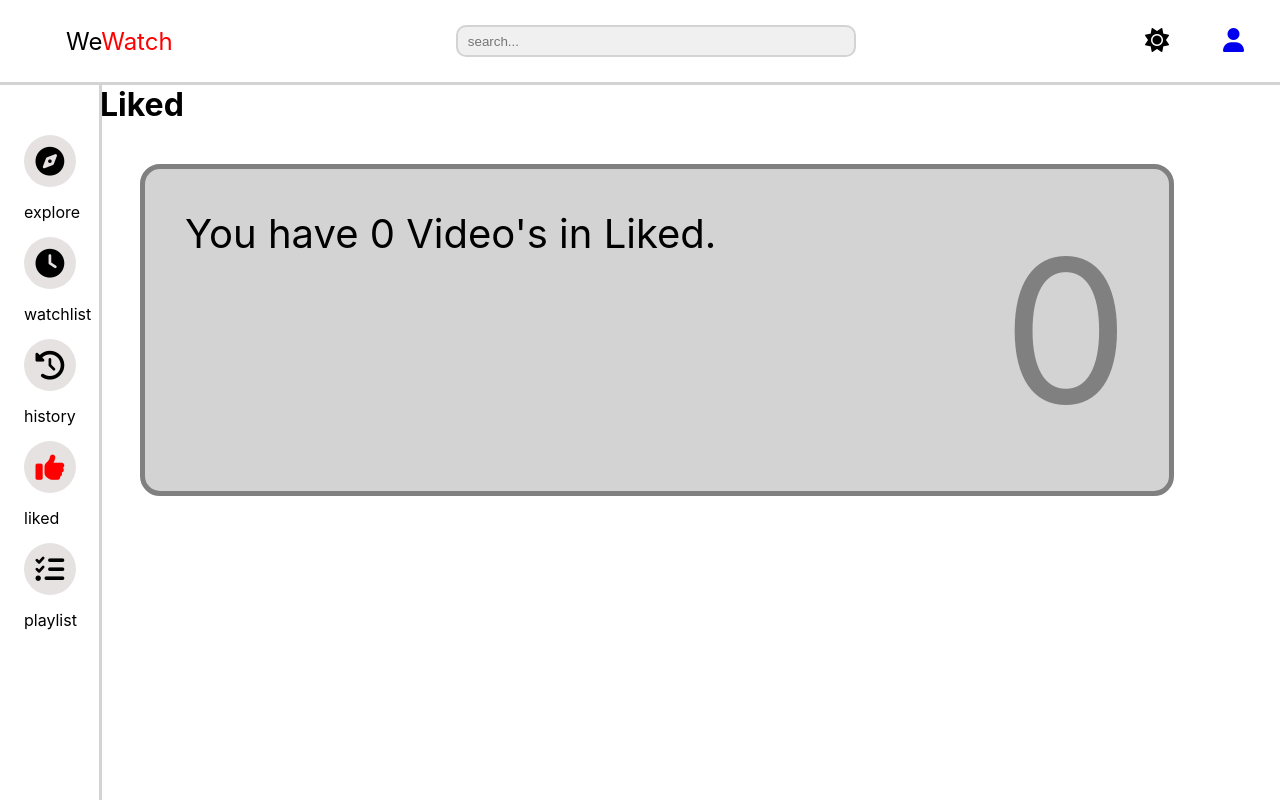
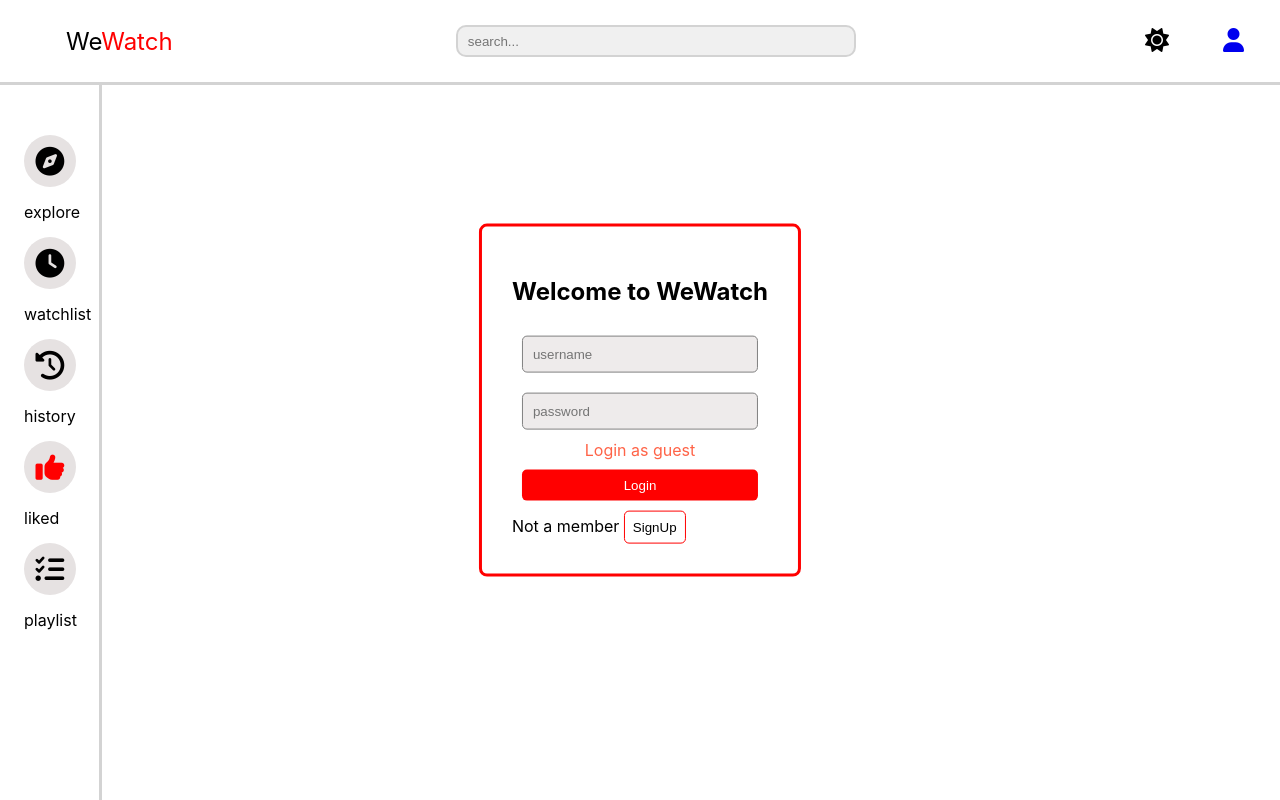
Before and after one commit to adhairyaa/wewatch, a React (Create React App) app: page /liked in a window 1280 px wide. Built offline with nearby package versions, Linux system fonts and the light colour scheme; some icons are missing.

Commit message:
add : private route

```diff
--- a/src/Context/AuthContext.js
+++ b/src/Context/AuthContext.js
@@ -72,6 +72,7 @@ export const AuthProvider = ({ children }) => {
         loginUserWithCredentials,
         logoutUser,
         signupUserWithCredentials,
+        currentUser,
       }}
     >
       {children}
--- a/src/Routes/Router.js
+++ b/src/Routes/Router.js
@@ -8,17 +8,25 @@ import History from "../Pages/History";
 import Login from "../Pages/login/Login";
 import VideoPlayer from "../Pages/VideoPlayer";
 import SignUp from "../Pages/signup/SignUp";
+import { useAuth } from "../Context/AuthContext";
 
 export default function Router() {
+  const { currentUser } = useAuth();
   return (
     <div>
       <Routes>
         <Route path="/" element={<Navigate to="/explore" replace={true} />} />
         <Route path="/explore" element={<Home />} />
-        <Route path="/history" element={<History />} />
-        <Route path="/liked" element={<Liked />} />
+        <Route
+          path="/history"
+          element={currentUser ? <History /> : <Login />}
+        />
+        <Route path="/liked" element={currentUser ? <Liked /> : <Login />} />
         <Route path="/Playlist" element={<Playlist />} />
-        <Route path="/Watchlist" element={<Watchlist />} />
+        <Route
+          path="/Watchlist"
+          element={currentUser ? <Watchlist /> : <Login />}
+        />
         <Route path="/login" element={<Login />} />
         <Route path="/signup" element={<SignUp />} />
         <Route path="/Video/:video" element={<VideoPlayer />} />
```
